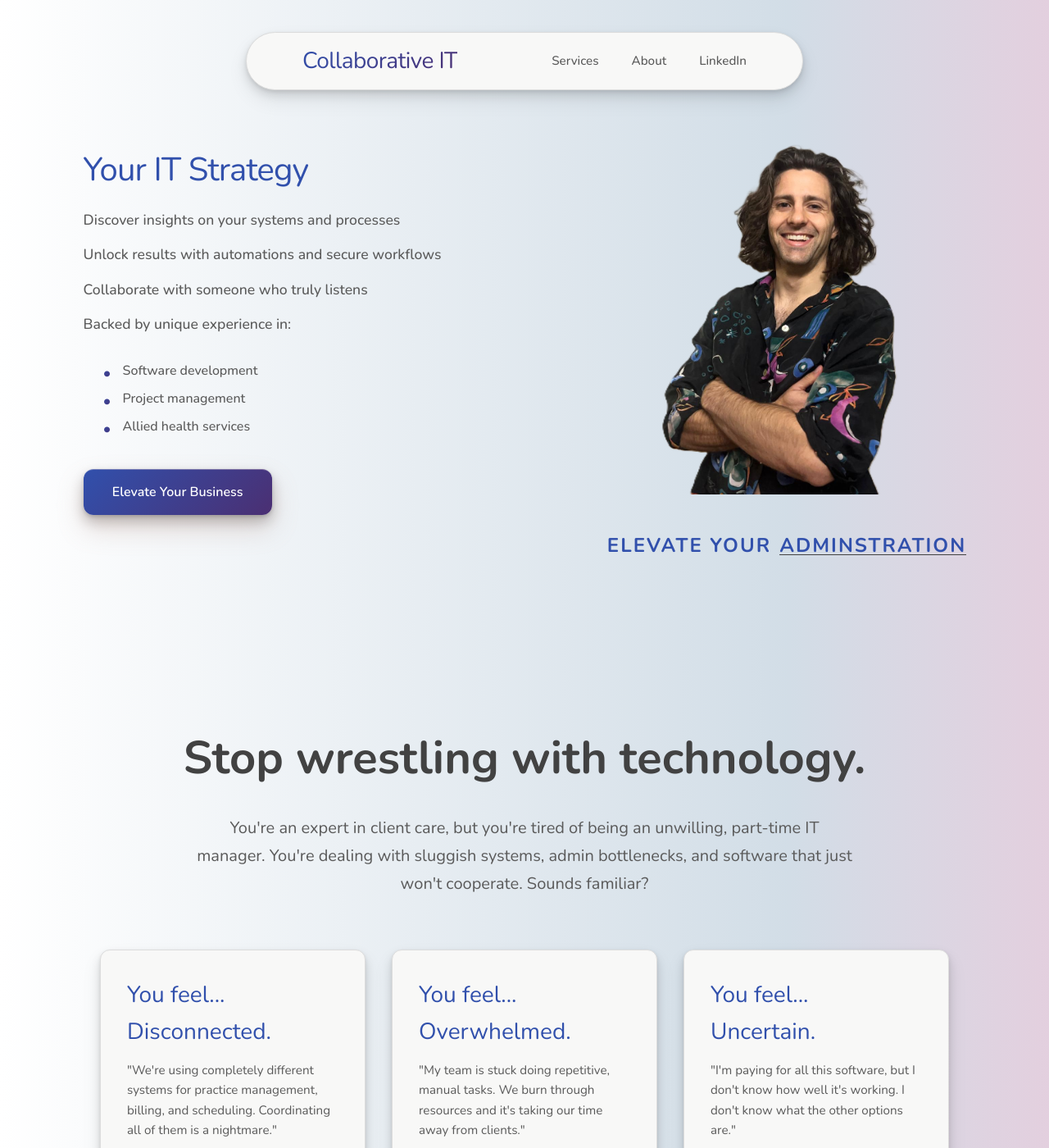
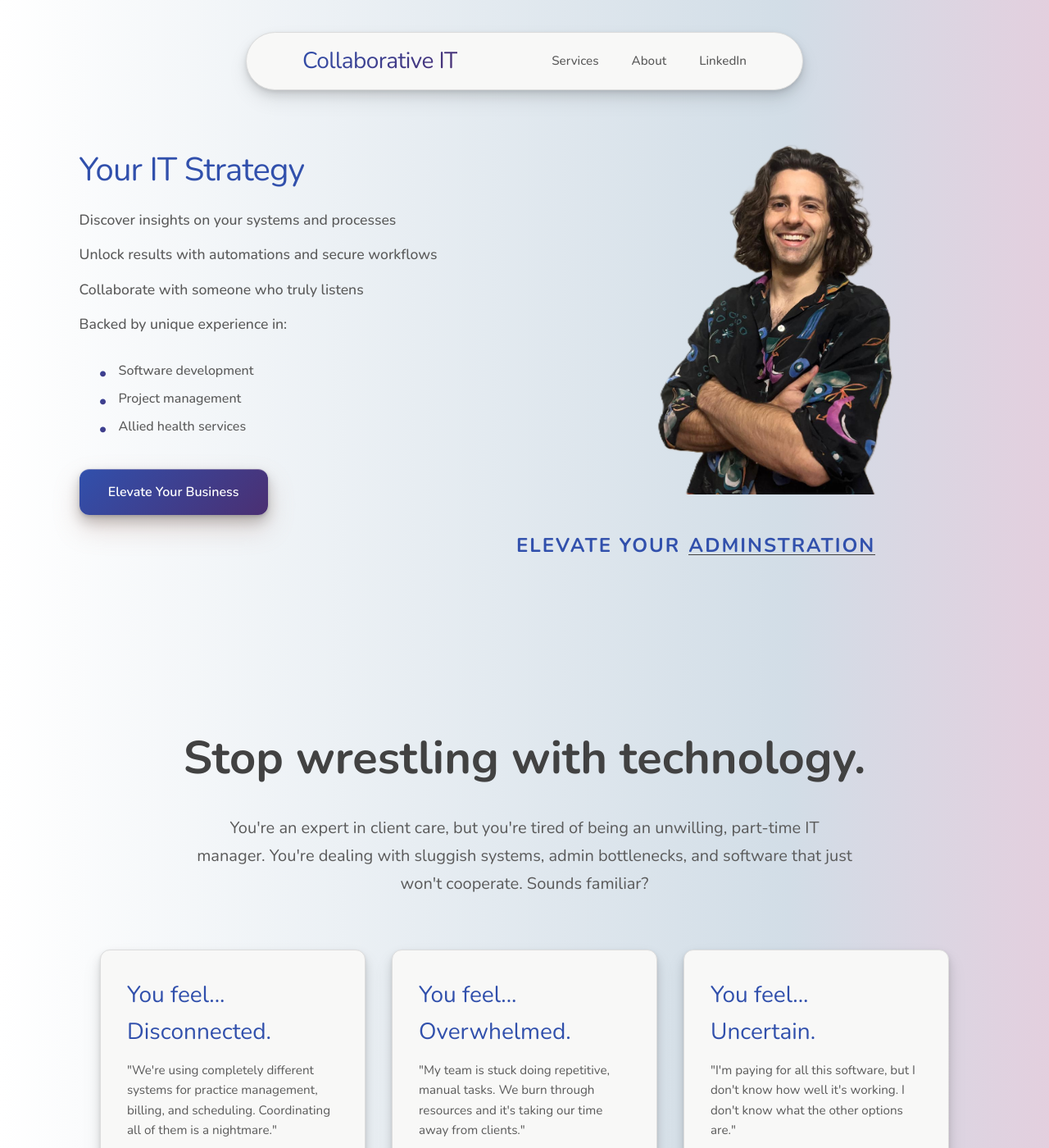
Before and after one commit to keisler-au/collaborative-it, a Jekyll site: the page built from index.html, in a window 1280 px wide and 1400 px high. Shown: the whole window at 82% size. Built offline with Jekyll 4.4.1, drawn with Linux system fonts in a browser that asks for light colours.

Commit message:
tagline- fix

```diff
--- a/assets/css/landing-page/page-header.css
+++ b/assets/css/landing-page/page-header.css
@@ -29,6 +29,7 @@
     letter-spacing: 2px;
     flex-wrap: wrap;
     color: var(--primary-color);
+    width: 650px;
 }
 
 .animated-headline__text {
--- a/assets/css/media-queries/max-width-600.css
+++ b/assets/css/media-queries/max-width-600.css
@@ -96,9 +96,9 @@
     }
 
     .animated-headline {
-        font-size: var(--font-size-sm);
+        width: 100%;
+        font-size: var(--font-size-lg);
         padding: 0;
-        min-width: auto;
     }
 
     .animated-headline__static-text {
@@ -110,11 +110,15 @@
     }
 
      .animated-headline__text {
+                vertical-align: top;
         font-size: var(--font-size-sm);
     }
 
     .header-container {
         max-width: 350px;
+        display: flex;
+        justify-content: end;
+        margin: 0;
     }
 
     .header-container img {
--- a/index.html
+++ b/index.html
@@ -26,7 +26,7 @@
             <div id="header1" class="header-container">
                 <img src="assets/images/hero.png" alt="Josh smiling with his arms crossed" id="img2">
             </div>
-            <div class="animated-headline d-flex ">
+                        <div class="animated-headline d-flex">
                 <h2 class="animated-headline__static-text animated-headline__text">ELEVATE YOUR</h2>
                 <div class="animated-headline__dynamic-container">
                     <span class="animated-headline__dynamic-wrapper" id="dynamic-wrapper">
```
